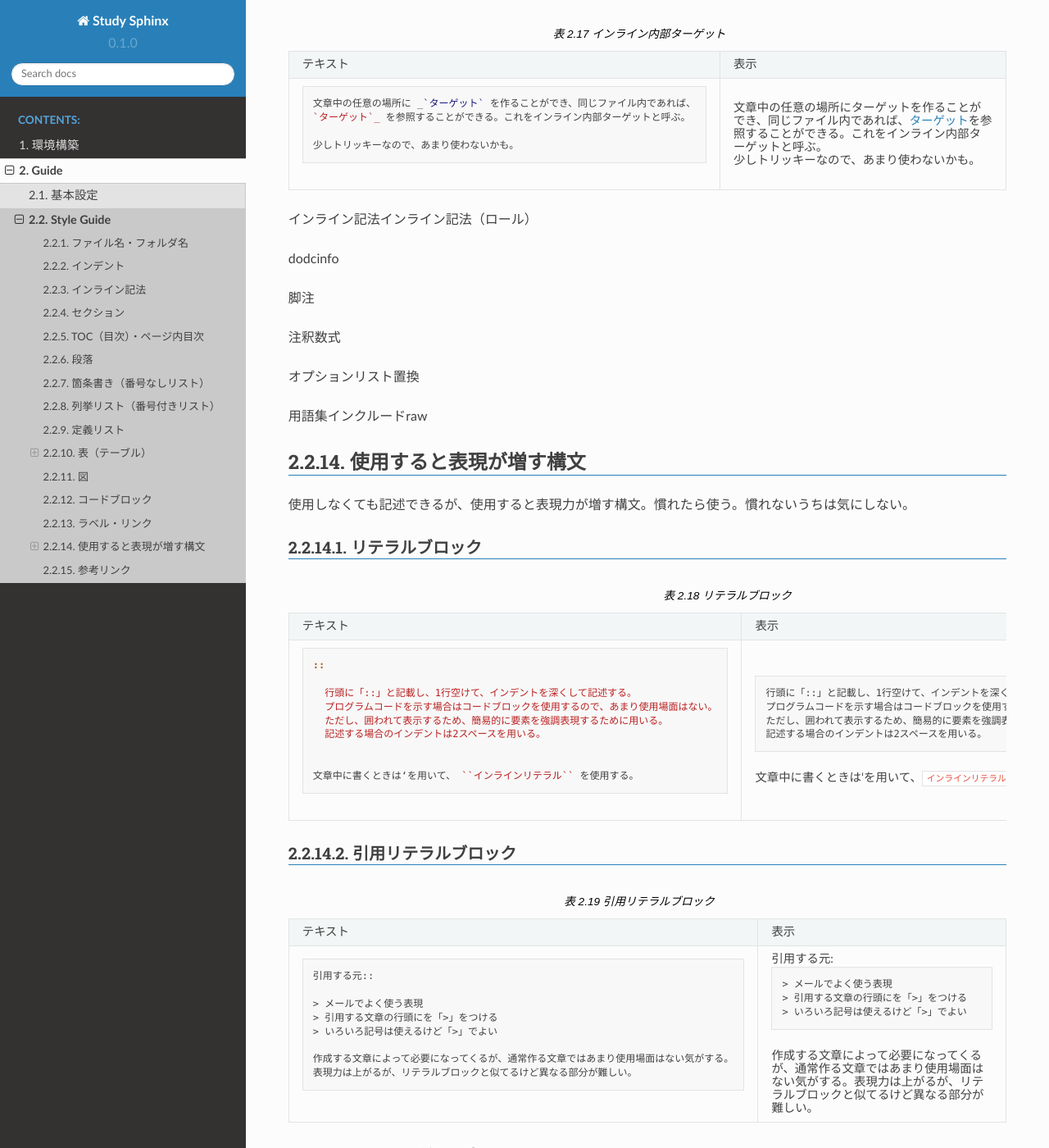
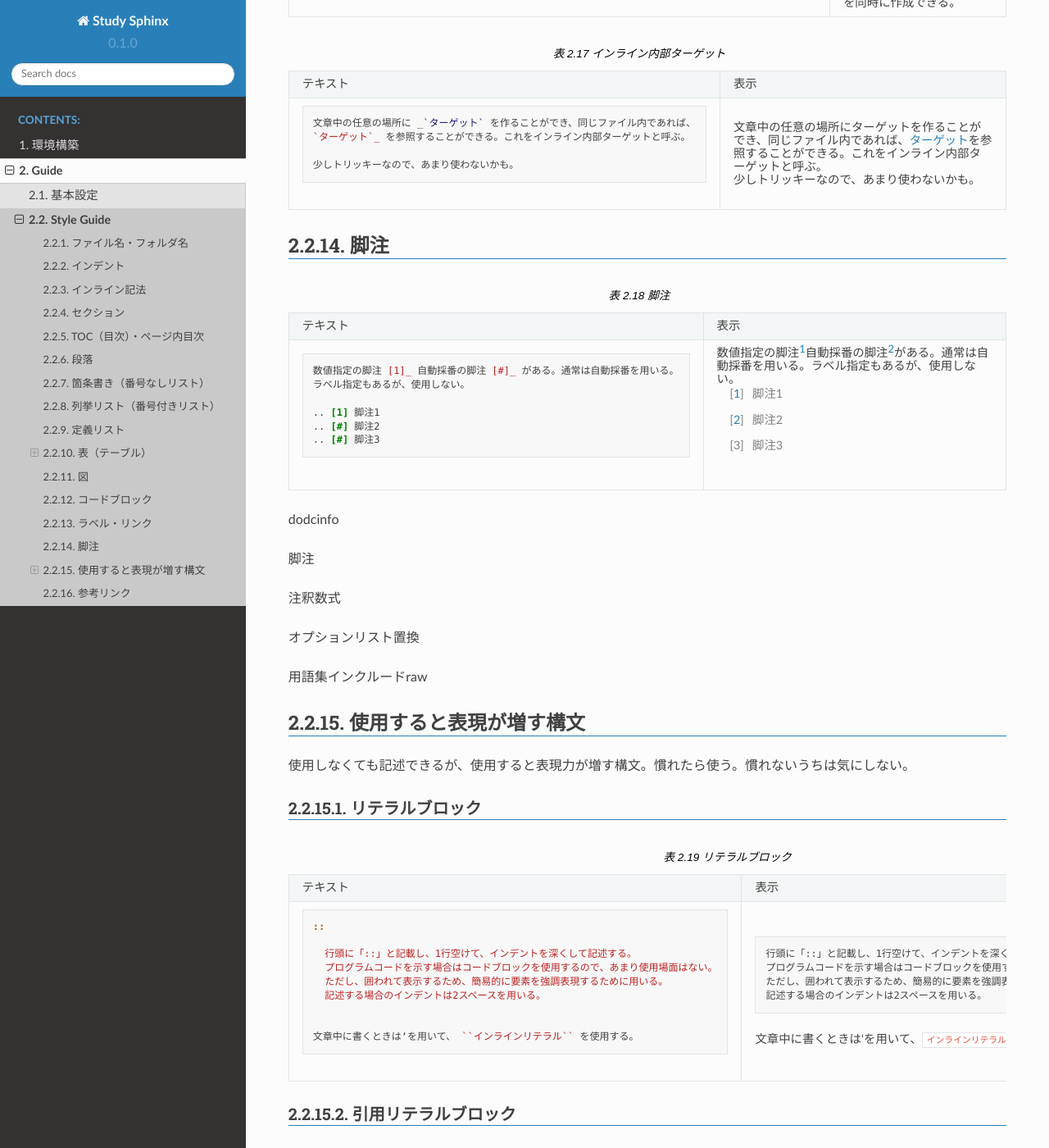
Before and after one commit to kkAyataka/study-sphinx, a Sphinx documentation site: the page built from doc/guide/style-guide.rst, in a window 1280 px wide and 1400 px high, scrolled down 8656 px. Shown: the whole window at 82% size. Built offline with Sphinx 7.4.7 and the Read the Docs theme 2.0.0, drawn with Linux system fonts in a browser that asks for light colours; some of the changed text lies outside the part shown.

Commit message:
Write about footnote

```diff
--- a/doc/guide/style-guide.rst
+++ b/doc/guide/style-guide.rst
@@ -277,8 +277,17 @@ CSVテーブル
           :language: rst
      - .. include:: style-sample/inline-internal-target.txt
 
-インライン記法
-インライン記法（ロール）
+
+脚注
+================================================================================
+
+.. list-table:: 脚注
+
+   * - テキスト
+     - 表示
+   * - .. literalinclude:: style-sample/footnote.txt
+          :language: rst
+     - .. include:: style-sample/footnote.txt
 
 dodcinfo
 
--- /dev/null
+++ b/doc/guide/style-sample/footnote.txt
@@ -0,0 +1,6 @@
+数値指定の脚注 [1]_ 自動採番の脚注 [#]_ がある。通常は自動採番を用いる。
+ラベル指定もあるが、使用しない。
+
+.. [1] 脚注1
+.. [#] 脚注2
+.. [#] 脚注3
```
